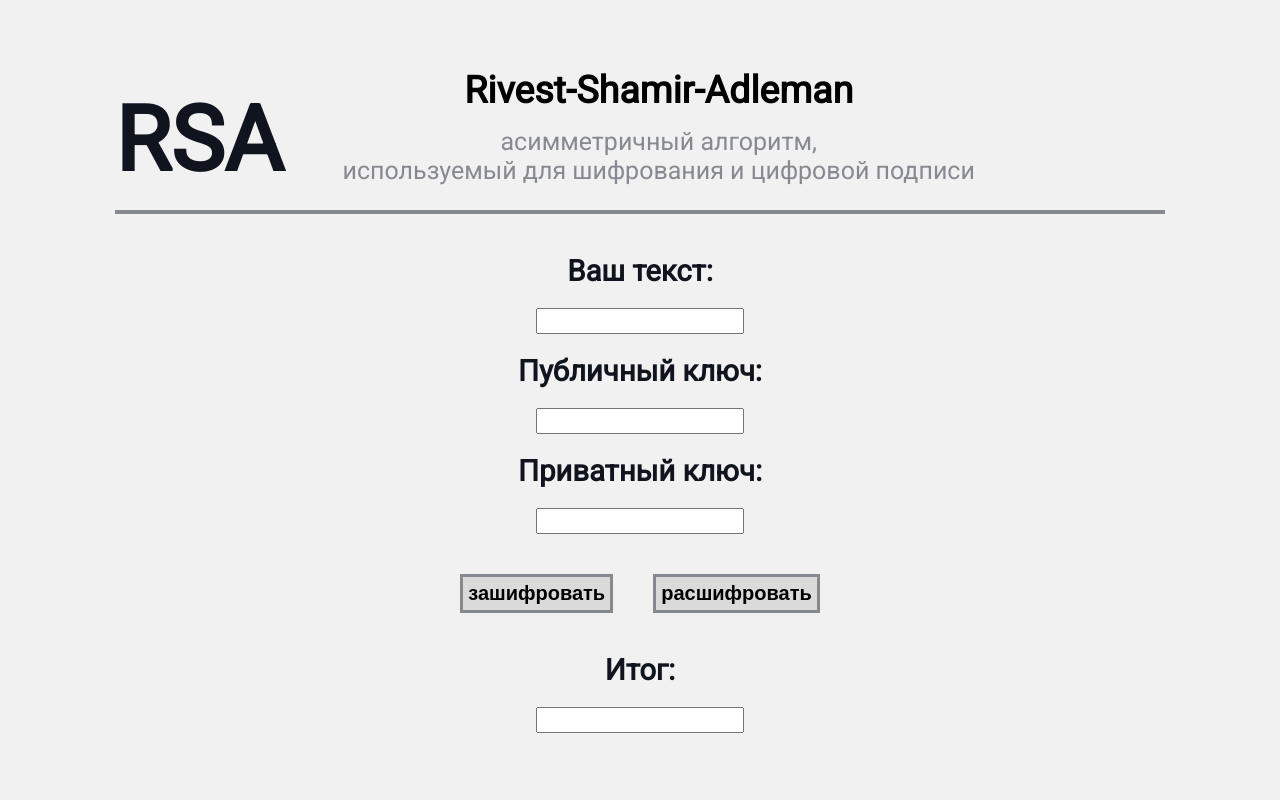
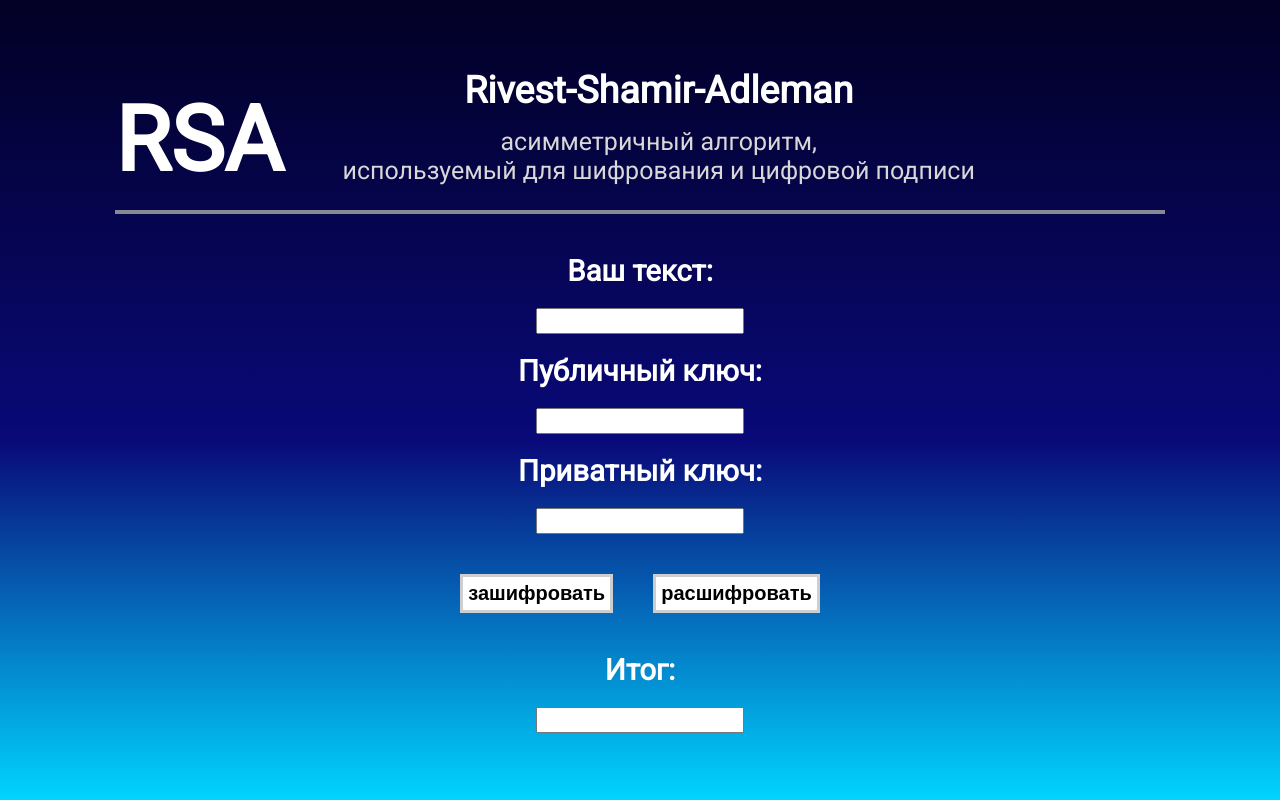
Before and after one commit to dg-code0/Project, a plain HTML site: page frame-RSA.html in a window 1280 px wide. Drawn offline with Linux system fonts and the light colour scheme; a script that the page names is missing.

Commit message:
syntax-rsa.css

```diff
--- a/css/syntax-rsa.css
+++ b/css/syntax-rsa.css
@@ -1,8 +1,12 @@
 @import url("https://fonts.googleapis.com/css2?family=Roboto&display=swap");
 
+html{
+  height: 100%;
+  width: 100%;
+}
+
 body {
-  background-color: #f1f1f1;
-  color: #0f141e;
+  background: linear-gradient(180deg,rgba(2, 0, 36, 1) 0%, rgba(9, 9, 121, 1) 55%, rgba(0, 212, 255, 1) 100%);  color: #0f141e;
   font-size: 25px;
   font-weight: normal;
   font-family: "Roboto", serif;
@@ -26,6 +30,7 @@ body {
   display: flex;
   margin-bottom: 40px;
   border-bottom: 4px solid #86898f;
+  color: white;
 }
 
 .info h1 {
@@ -42,13 +47,15 @@ body {
   font-weight: bold;
   text-decoration: none;
   text-align: center;
+  color: white;
+
 }
 
 .info-text p {
   text-align: center;
   margin-top: 5px;
   margin-left: 60px;
-  color: #86898f;
+  color: #d8d8d8;
 }
 
 .row {
@@ -59,6 +66,8 @@ body {
   text-align: center;
   margin-top: 0;
   margin-bottom: 20px;
+  color: white;
+
 }
 
 .label {
@@ -67,6 +76,7 @@ body {
   height: 20px;
   margin: auto;
   margin-bottom: 20px;
+  font-weight: 800;
 }
 
 .row p {
@@ -84,10 +94,10 @@ body {
 
 .var-btns  button{
   margin: 20px;
-  border: 3px solid #86898f;
+  border: 3px solid #cecece;
   padding: 5px;
   box-sizing: border-box;
-  background: #dadadb;
+  background: #ffffff;
 }
 
 .output-text {
```
